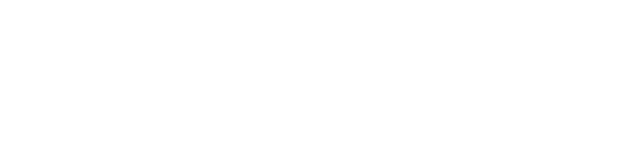
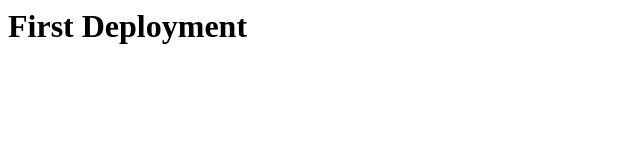
Before and after one commit to rajan281197/sample-github-actions, a plain HTML site: page index.html in a window 1280 px wide. Shown: the whole page, without its empty margins (0-640 px from the left). Drawn offline with Linux system fonts and the light colour scheme.

Commit message:
first deployment

```diff
--- a/index.html
+++ b/index.html
@@ -6,6 +6,6 @@
     <title>Github Auto Deployment</title>
 </head>
 <body>
-
+    <h1>First Deployment</h1>
 </body>
 </html>
```
